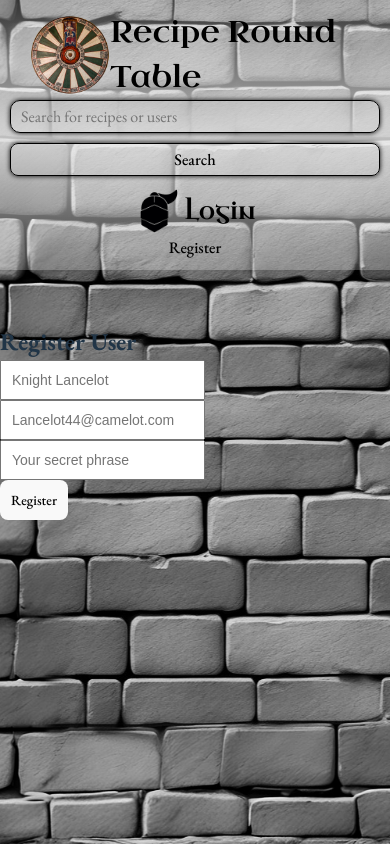
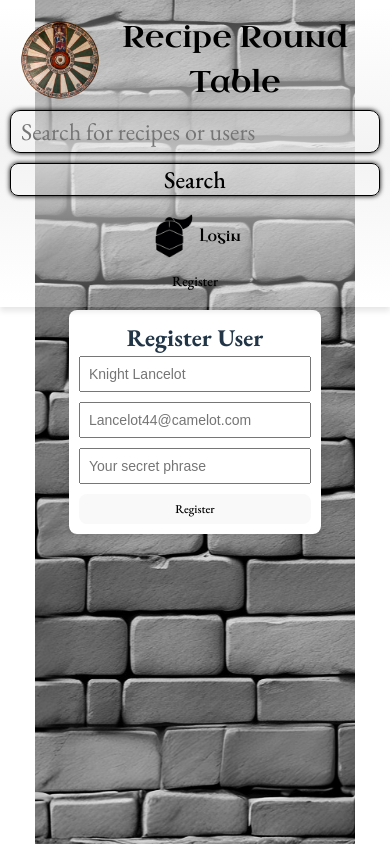
Before and after one commit to jagman00/recipeSite, a React (Vite) app in the folder client/: page /register in a window 390 px wide. Built offline with nearby package versions, Linux system fonts and the light colour scheme.

Commit message:
Added className to register in Register.jsx/ Updated responsive.css

```diff
--- a/client/src/components/Register.jsx
+++ b/client/src/components/Register.jsx
@@ -37,7 +37,7 @@ const RegisterUser = ({ setToken }) => {
   };
 
   return (
-    <div>
+    <div className="form-container"> {/* Added form-container class */}
       <h2>Register User</h2>
       <form onSubmit={handleRegister}>
         <div>
--- a/client/src/responsive.css
+++ b/client/src/responsive.css
@@ -5,6 +5,70 @@
   margin: 0;
   padding: 0;
   box-sizing: border-box; /* Include padding and border in width/height calculations */
+}
+
+/* Body adjustments for full height and centering */
+body, html {
+  height: 100%;
+  width: 100%;
+  overflow-x: hidden; /* Prevent horizontal scrolling */
+  display: flex;
+  justify-content: center;
+  align-items: center;
+}
+
+/* Ensure parent container covers full viewport */
+.background {
+  display: flex;
+  justify-content: center;
+  align-items: center;
+  width: 100%;
+  height: 100vh; /* Full viewport height */
+  padding: 20px;
+}
+
+/* Register Form Responsive Fixes */
+.form-container {
+  display: flex;
+  justify-content: center;
+  align-items: center;
+  flex-direction: column;
+  padding: 20px;
+  width: 100%;
+  max-width: 400px;
+  margin: 0 auto;
+  box-sizing: border-box;
+  background: white;
+  box-shadow: 0 4px 6px rgba(0, 0, 0, 0.1);
+  border-radius: 8px;
+}
+
+form {
+  display: flex;
+  flex-direction: column;
+  width: 100%;
+  gap: 10px; /* Add consistent spacing */
+}
+
+/* Inputs and buttons responsive design */
+input, button {
+  width: 100%;
+  padding: 10px;
+  font-size: 16px;
+  box-sizing: border-box;
+}
+
+/* Adjustments for smaller screens */
+@media (max-width: 500px) {
+  .form-container {
+    padding: 10px;
+    width: 90%;
+  }
+
+  input, button {
+    font-size: 14px;
+    padding: 8px; /* Compact padding for smaller devices */
+  }
 }
 
 /* Adjust navbar for small screens */
@@ -20,7 +84,7 @@
     width: 100%;
     padding: 0;
     margin: 0;
-    box-sizing: border-box; /* Ensure padding doesn't add width */
+    box-sizing: border-box;
   }
 
   #userIconContainer {
@@ -34,46 +98,6 @@
     display: grid;
     grid-template-columns: 1fr;
     gap: 10px;
-  }
-}
-
-/* Form adjustments for smaller screens */
-@media (max-width: 500px) {
-  form {
-    width: 90%;
-  }
-
-  input, button {
-    font-size: 14px;
-    padding: 10px;
-  }
-}
-
-/* Responsive adjustments for search bar and button */
-@media (max-width: 768px) {
-  #searchbarContainer {
-    display: flex;
-    flex-direction: column; /* Stack search bar and button vertically */
-    width: 100%;
-    align-items: stretch;
-    gap: 0;
-  }
-
-  #searchbar {
-    width: 100%; /* Make search bar full width */
-    padding: 5px 10px;
-    font-size: 16px;
-    box-sizing: border-box;
-    margin-bottom: 10px;
-  }
-
-  #searchbarContainer button {
-    width: auto; /* Allow button to shrink naturally */
-    max-width: 100%;
-    padding: 5px 10px;
-    font-size: 16px;
-    border: 1px solid var(--black);
-    box-sizing: border-box;
   }
 }
 
@@ -95,10 +119,27 @@
   background: white;
 }
 
-/* Body adjustments to prevent gaps */
-body {
-  margin: 0;
-  padding: 0;
-  box-sizing: border-box;
-  overflow-x: hidden; /* Prevent horizontal scrolling */
+/* Responsive adjustments for buttons and links */
+@media (max-width: 768px) {
+  button, a {
+    font-size: 14px;
+    padding: 8px 12px;
+    text-align: center;
+  }
+
+  #userIconContainer span {
+    font-size: 14px; /* Reduce font size inside user icon container */
+  }
+
+  .navbar a {
+    font-size: 14px;
+    padding: 5px 10px;
+  }
 }
+
+@media (max-width: 500px) {
+  button, a {
+    font-size: 12px;
+    padding: 6px 10px;
+  }
+}
```
